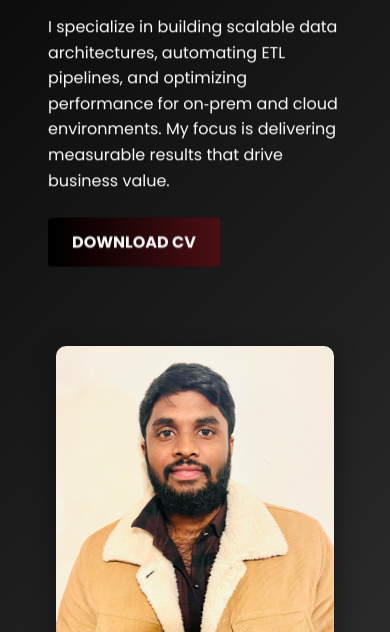
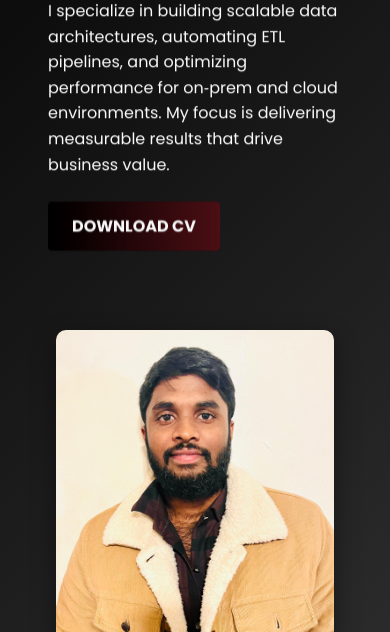
Before and after one commit to sai-mahervenkat/portfolio, a plain HTML site: page index.html in a window 390 px wide. Shown: the part 401-1033 px from the top of the page. Drawn offline with nearby package versions, Linux system fonts and the light colour scheme.

Commit message:
change 2

```diff
--- a/assets/css/styles.css
+++ b/assets/css/styles.css
@@ -182,8 +182,9 @@ img {
 }
 
 /*===== HERO / HOME SECTION =====*/
+/* Use the computed --vh for mobile viewport height */
 .l-main {
-  min-height: 100vh;
+  min-height: calc(var(--vh, 1vh) * 100);
   padding-top: 3rem; /* Offset for fixed header */
   background: linear-gradient(135deg, #000000 0%, #2c2c2c 100%);
   position: relative;
@@ -273,7 +274,7 @@ img {
 @media screen and (max-width: 768px) {
   .hero-container {
     grid-template-columns: 1fr;
-    padding-top: 3rem; /* Reduced top padding for mobile */
+    padding-top: 2rem; /* Reduced top padding for mobile */
   }
   .hero-image {
     margin-top: 2rem;
--- a/index.html
+++ b/index.html
@@ -2,6 +2,7 @@
 <html lang="en">
 <head>
   <meta charset="UTF-8" />
+  <!-- Ensure mobile browsers use proper viewport dimensions -->
   <meta name="viewport" content="width=device-width, initial-scale=1.0" />
   <link rel="stylesheet" href="assets/css/styles.css" />
   <title>Portfolio – Maher Venkata Sai Srinivas</title>
@@ -171,6 +172,15 @@
 <!-- SCRIPTS -->
 <!-- GSAP Library for Animations -->
 <script src="https://cdnjs.cloudflare.com/ajax/libs/gsap/3.2.4/gsap.min.js"></script>
+<!-- JavaScript to adjust viewport height on mobile -->
+<script>
+  function setVh() {
+    const vh = window.innerHeight * 0.01;
+    document.documentElement.style.setProperty('--vh', `${vh}px`);
+  }
+  window.addEventListener('resize', setVh);
+  setVh();
+</script>
 <!-- Main JavaScript file -->
 <script src="assets/js/main.js"></script>
 <!-- Ionicons for Social & Menu Icons -->
```
